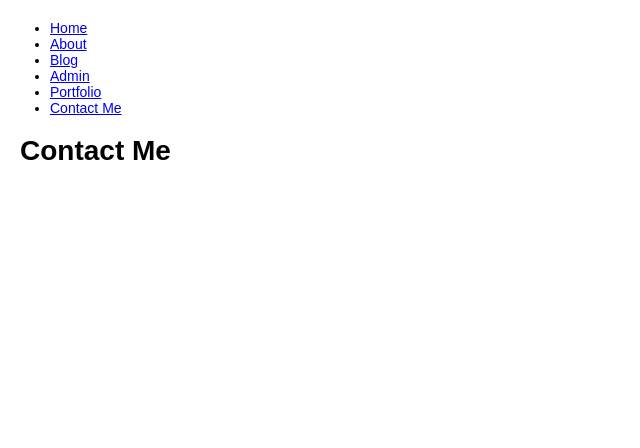
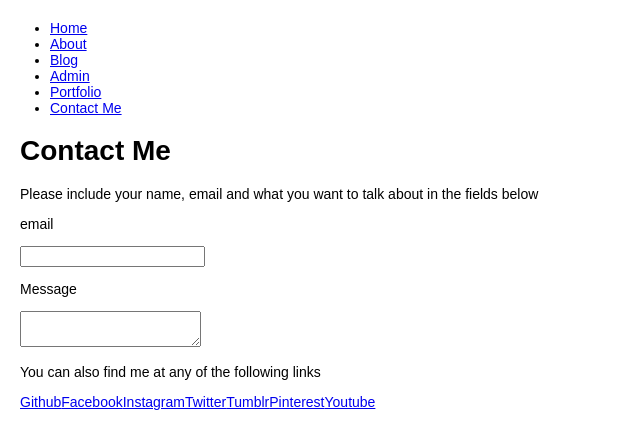
Before and after one commit to kaelanhr/PortfolioSite, a React (Create React App) app in the folder ClientApp/: page /contact-me in a window 1280 px wide. Shown: the top 448 px of the page, without its empty margins (0-640 px from the left). Built offline with nearby package versions, Linux system fonts and the light colour scheme.

Commit message:
add more information to contact page. Children are no longer nullable.

```diff
--- a/ClientApp/src/Components/Contact.tsx
+++ b/ClientApp/src/Components/Contact.tsx
@@ -6,14 +6,21 @@ export default class Contact extends Component {
 		return (
 			<>
 				<h1>Contact Me</h1>
+
+				<p>Please include your name, email and what you want to talk about in the fields below</p>
+				<p>email</p>
+				<input type="email" />
+				<p>Message</p>
+				<textarea />
+				<p>You can also find me at any of the following links</p>
 				<div>
-					<Link link="github.com" />
-					<Link link="facebook.com" />
-					<Link link="instagram.com" />
-					<Link link="twitter.com" />
-					<Link link="tumblr.com" />
-					<Link link="pinterest.com" />
-					<Link link="youtube.com" />
+					<Link link="github.com">Github</Link>
+					<Link link="facebook.com">Facebook</Link>
+					<Link link="instagram.com" >Instagram</Link>
+					<Link link="twitter.com" >Twitter</Link>
+					<Link link="tumblr.com" >Tumblr</Link>
+					<Link link="pinterest.com" >Pinterest</Link>
+					<Link link="youtube.com" >Youtube</Link>
 				</div>
 			</>
 		)
--- a/ClientApp/src/Components/SocialLink.tsx
+++ b/ClientApp/src/Components/SocialLink.tsx
@@ -2,7 +2,7 @@ import React, { ReactNode } from 'react'
 
 type LinkProps = {
 	link: string
-	children?: ReactNode | String
+	children: ReactNode | String
 }
 interface ImageLinkProps extends LinkProps {
 	iconPath: string
```
